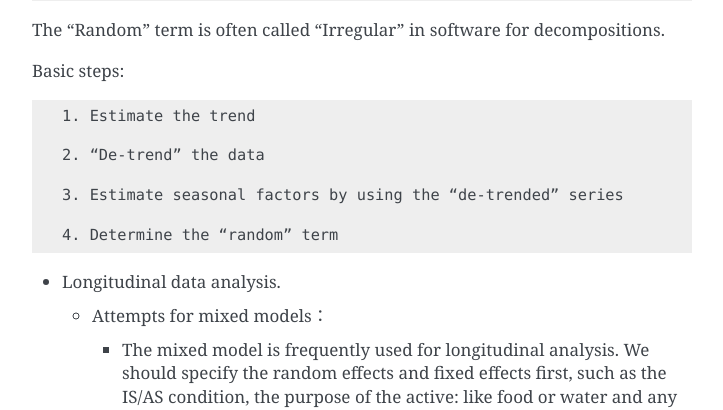
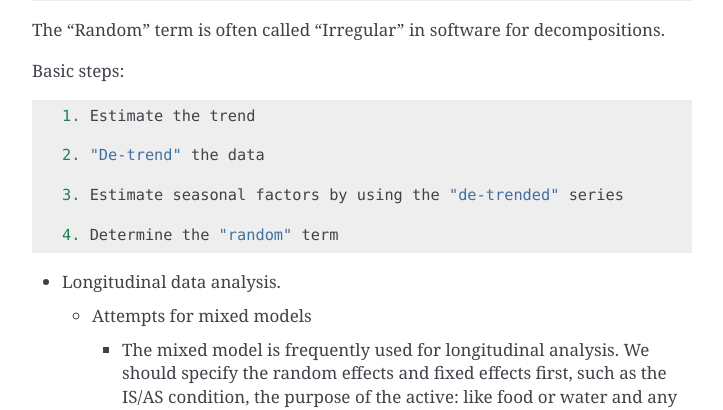
Before and after one commit to z357412526/mousestyles, a Sphinx documentation site: the page built from doc/source/report/ultradian.rst, in a window 1280 px wide and 900 px high, scrolled down 2158 px. Shown: the part 153-563 px from the top of the window, without its empty margins (388-1111 px from the left). Built offline with Sphinx 7.4.7, drawn with Linux system fonts in a browser that asks for light colours.

Commit message:
DOC: remove UTF-8 characters

```diff
--- a/doc/source/report/ultradian.rst
+++ b/doc/source/report/ultradian.rst
@@ -108,32 +108,28 @@ Methodology/Approach Description
    decomposition is to estimate seasonal effects that can be used to
    create and present seasonally adjusted values.
 
-Two basic structures are commonly used:
-
-::
+Two basic structures are commonly used::
 
     1. Additive:  x_t = Trend + Seasonal + Random
 
     2. Multiplicative:  x_t= Trend * Seasonal * Random
 
-The “Random” term is often called “Irregular” in software for
+The "Random" term is often called "Irregular" in software for
 decompositions.
 
-Basic steps:
-
-::
+Basic steps::
 
     1. Estimate the trend
 
-    2. “De-trend” the data
+    2. "De-trend" the data
 
-    3. Estimate seasonal factors by using the “de-trended” series
+    3. Estimate seasonal factors by using the "de-trended" series
 
-    4. Determine the “random” term
+    4. Determine the "random" term
 
 -  Longitudinal data analysis.
 
-   -  Attempts for mixed models：
+   -  Attempts for mixed models
 
       -  The mixed model is frequently used for longitudinal analysis.
          We should specify the random effects and fixed effects first,
```
